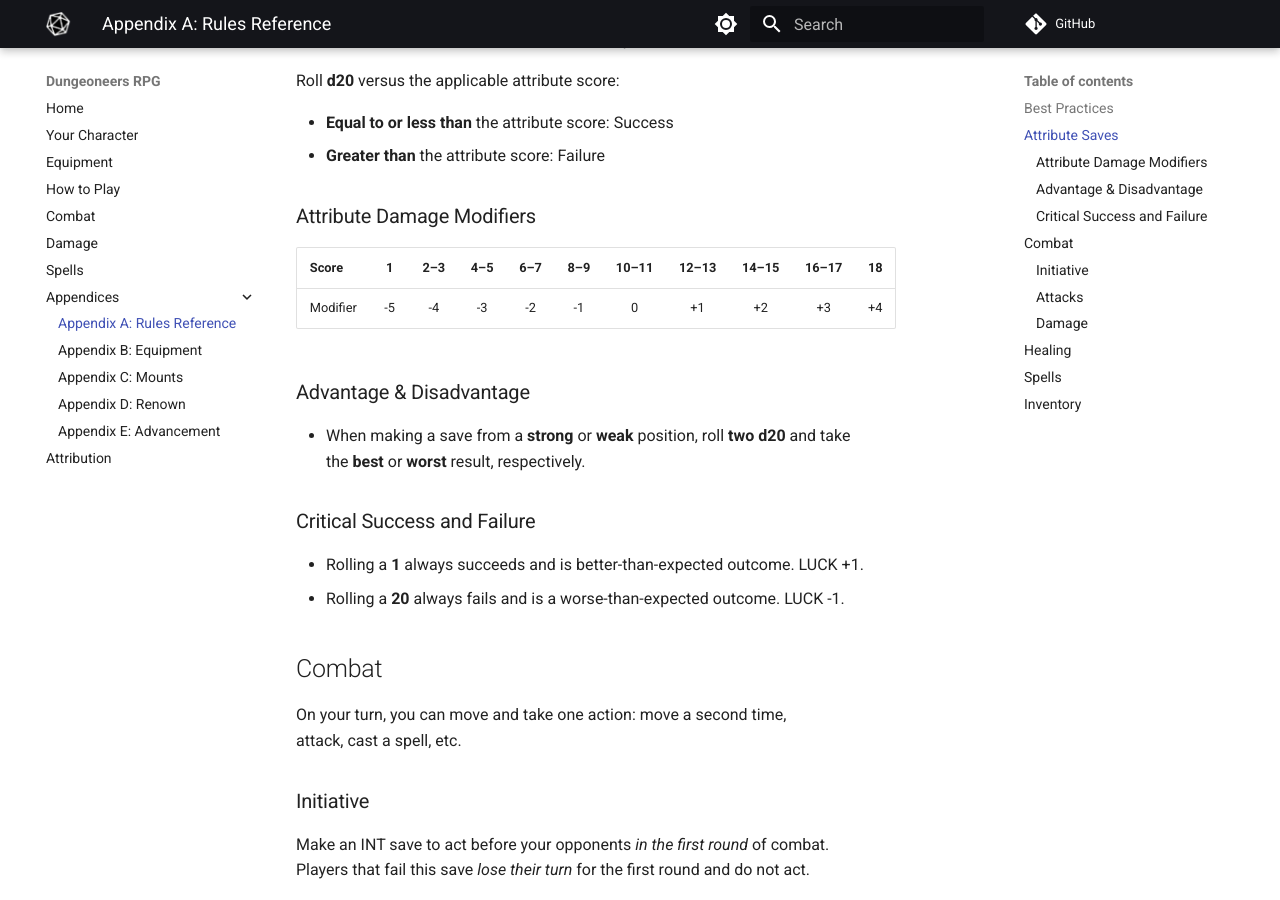
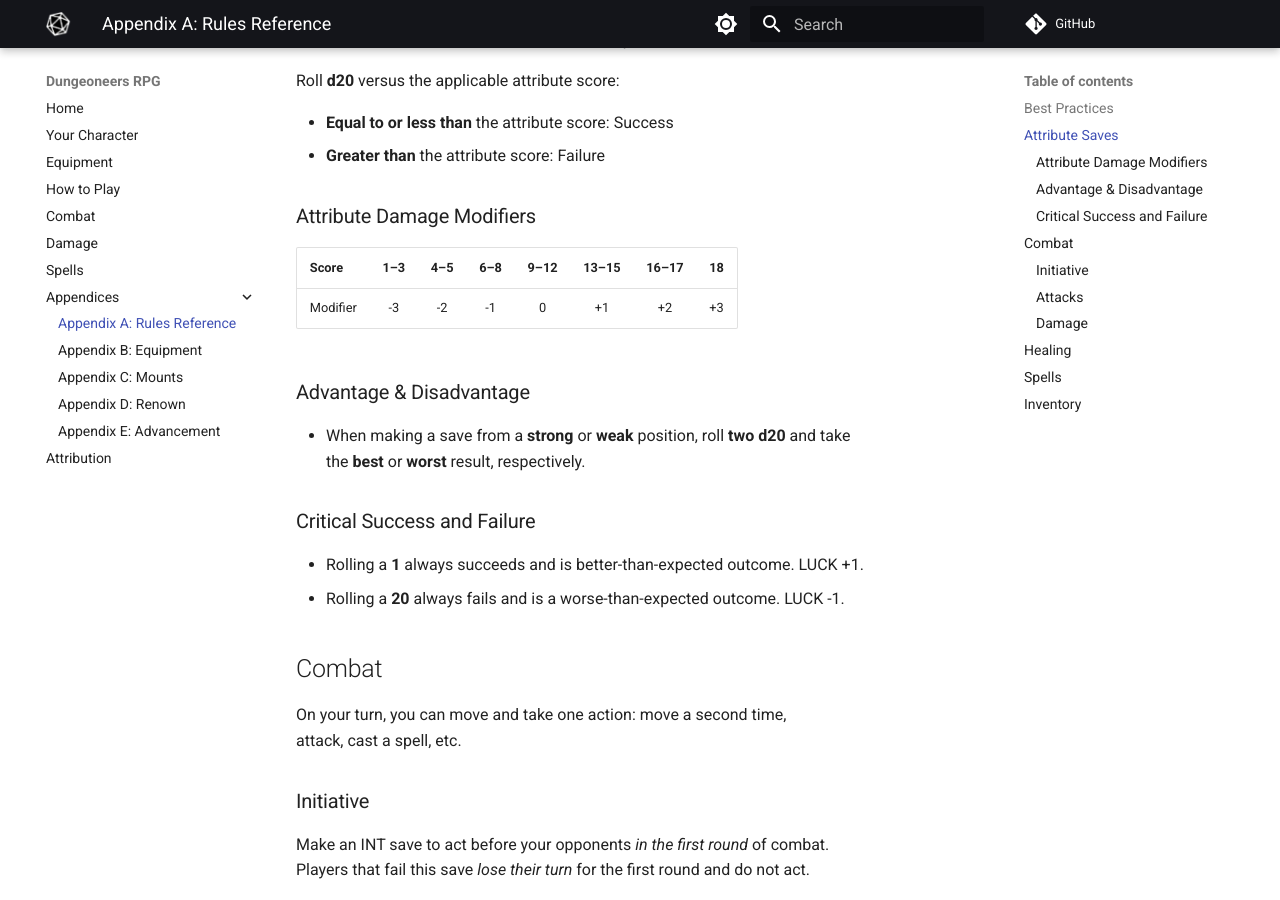
Before and after one commit to joemoose/dungeoneers.d20, an MkDocs documentation site: the page built from docs/appendix-a-reference.md, in a window 1280 px wide and 900 px high, scrolled down 1025 px. Built offline with MkDocs 1.6.1 and Material for MkDocs 9.7.7, drawn with Linux system fonts in a browser that asks for light colours; comment, search, counter and statistics services are not loaded.

Commit message:
modifiers

```diff
--- a/docs/appendix-a-reference.md
+++ b/docs/appendix-a-reference.md
@@ -29,9 +29,9 @@ Roll **d20** versus the applicable attribute score:
 
 ### Attribute Damage Modifiers
 
-| Score | 1 | 2–3 | 4–5 | 6–7 | 8–9 | 10–11 | 12–13 | 14–15 | 16–17 | 18 |
-| :- | :-: | :-: | :-: | :-: | :-: | :-: | :-: | :-: | :-: | :-: |
-| Modifier | -5 | -4 | -3 | -2 | -1 | 0 | +1 | +2 | +3 | +4 |
+| Score | 1–3 | 4–5 | 6–8 | 9–12 | 13–15 | 16–17 | 18 |
+| :- | :-: | :-: | :-: | :-: | :-: | :-: | :-: |
+| Modifier | -3 | -2 | -1 | 0 | +1 | +2 | +3 |
 
 ### Advantage & Disadvantage
 
```
Also changed, not shown: docs/character.md (+3 -3 lines), docs/damage.md (+1 -1 lines).
